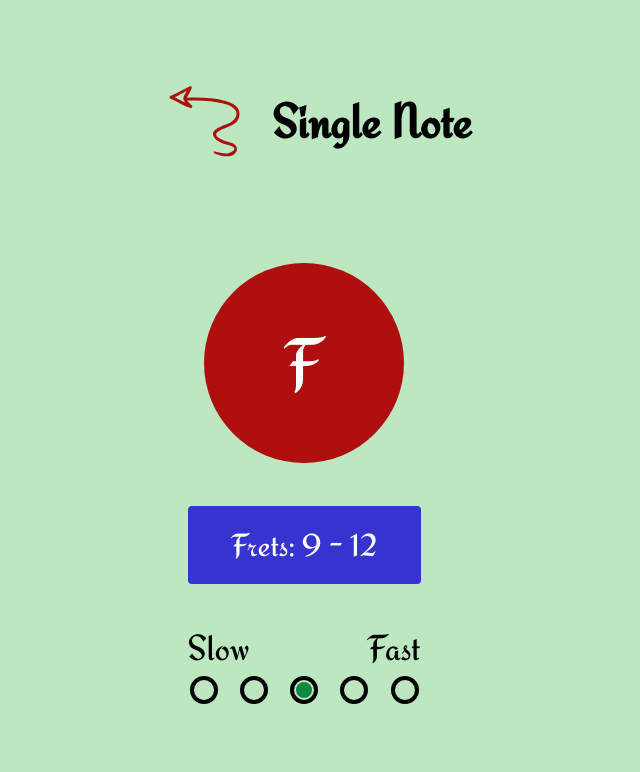
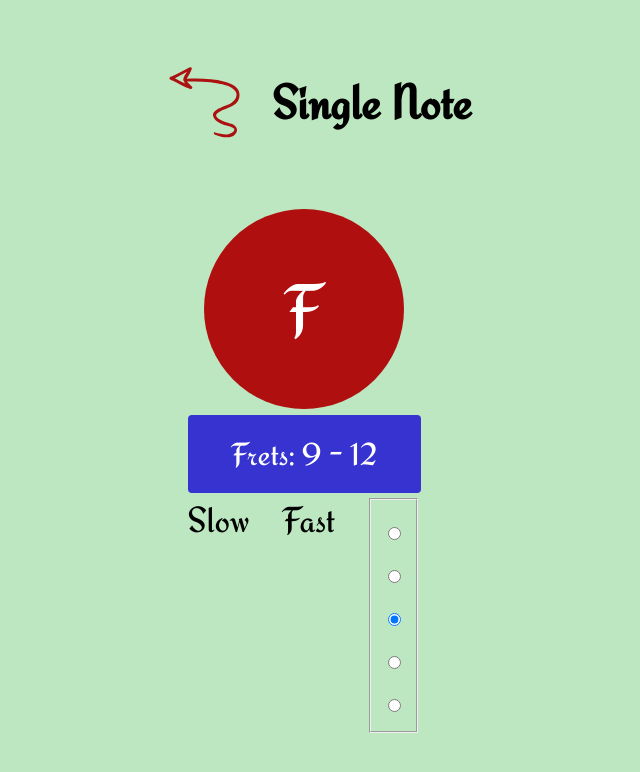
Before and after one commit to luciancic/guitar-trainer, a React (Create React App) app: page / in a window 1280 px wide. Both pictures are taken after a click on the button "Single Note". Shown: the top 772 px of the page, without its empty margins (336-976 px from the left). Built offline with nearby package versions, Linux system fonts and the light colour scheme.

Commit message:
Update App.scss

```diff
--- a/src/App.scss
+++ b/src/App.scss
@@ -139,7 +139,7 @@ button {
     margin-bottom: 7px;
   }
 
-  & fieldset {
+  & .fieldset {
     width: 100%;
     border: none;
     padding: 0;
```
